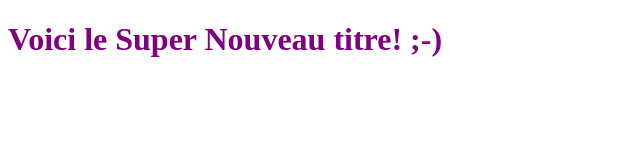
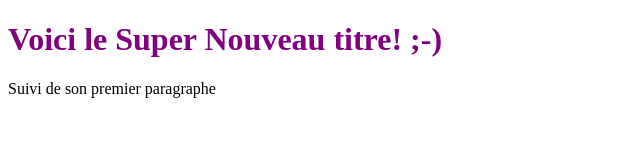
Before and after one commit to PANTELSEBASTIEN/OpenClassRoom, a plain HTML site: page index.html in a window 1280 px wide. Shown: the whole page, without its empty margins (0-640 px from the left). Drawn offline with Linux system fonts and the light colour scheme.

Commit message:
1er paragraphe

```diff
--- a/index.html
+++ b/index.html
@@ -6,5 +6,6 @@
   </head>
   <body>
     <h1>Voici le Super Nouveau titre! ;-)</h1>
+    <p>Suivi de son premier paragraphe</p>
   </body>
 </html>
```
